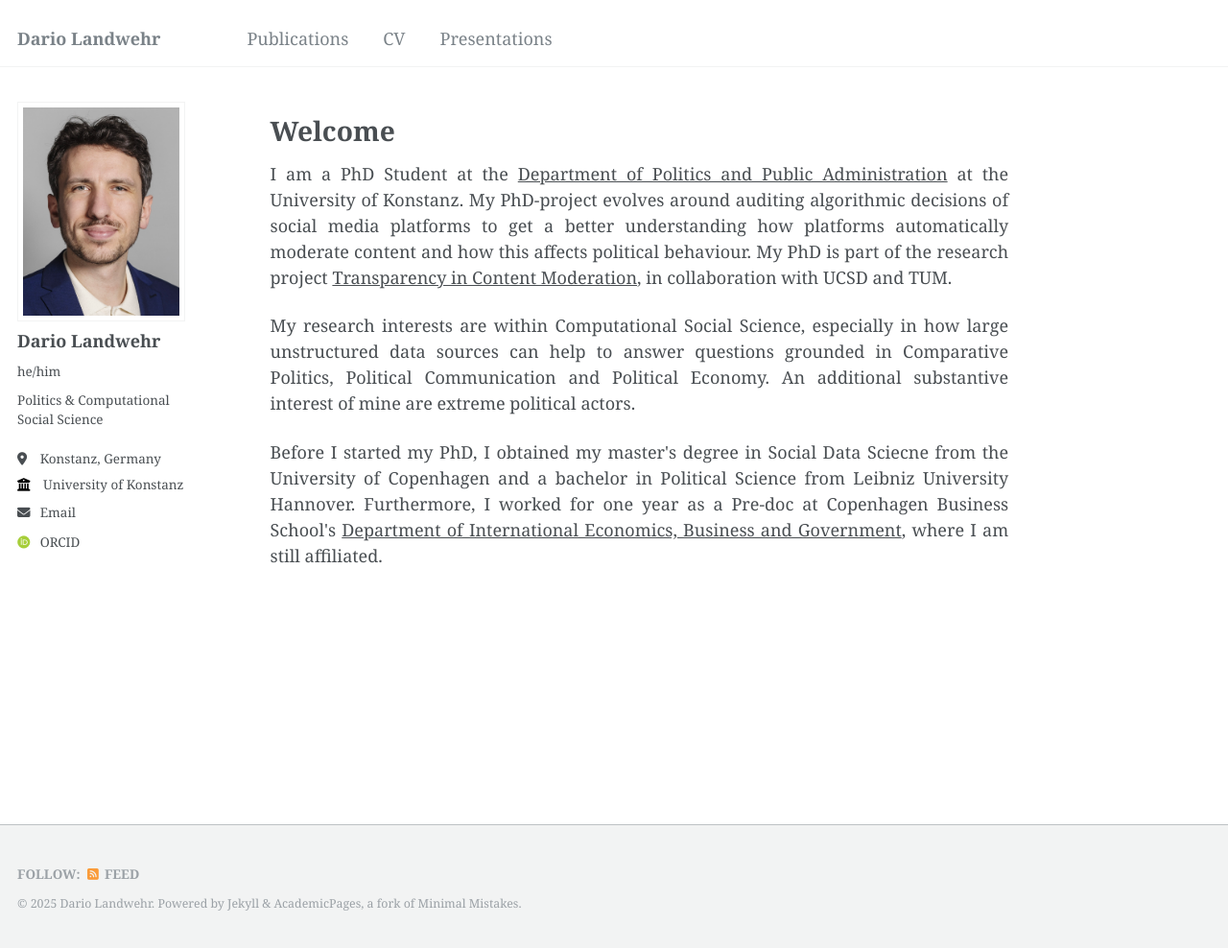
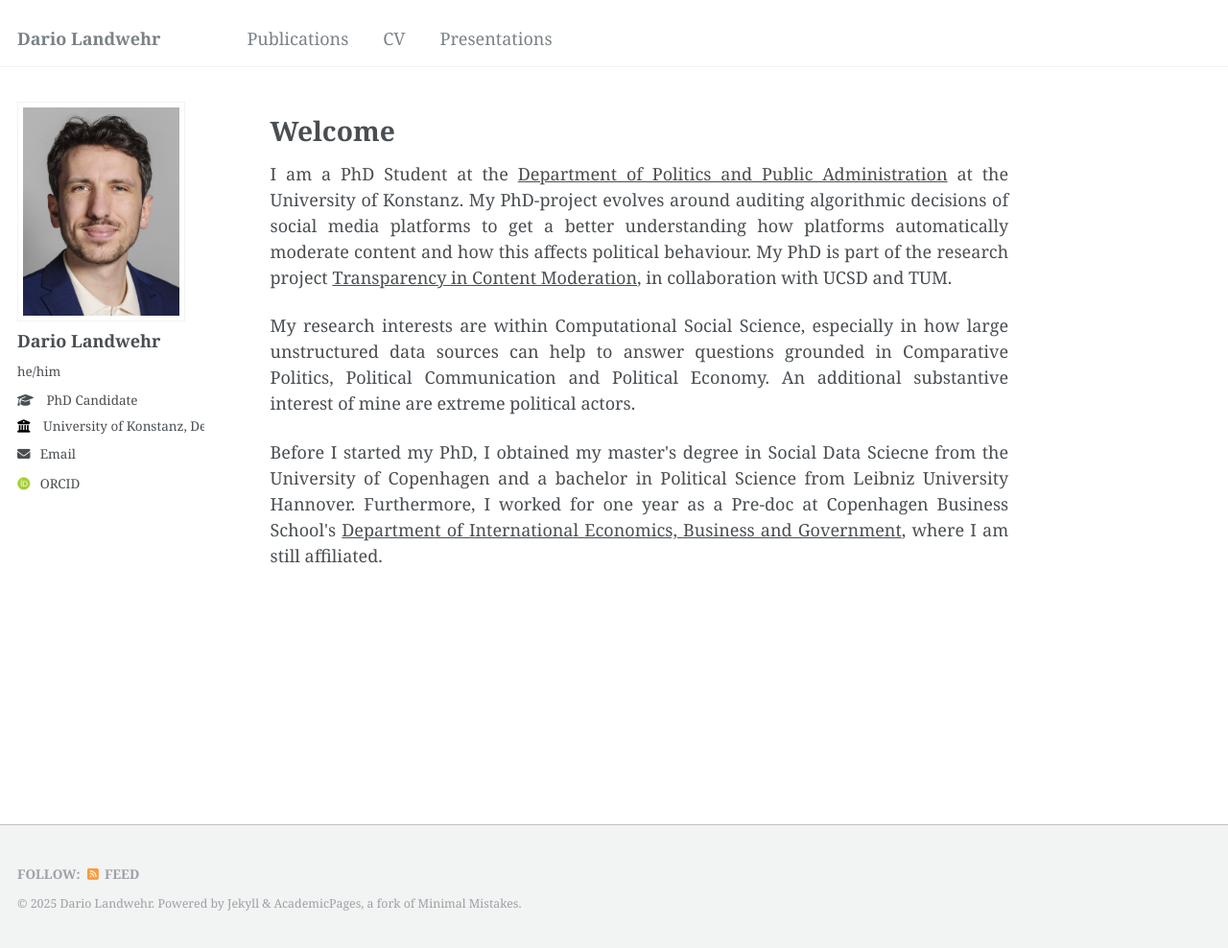
Before and after one commit to DarioLandwehr/DarioLandwehr.github.io, a Jekyll site: the page built from _pages/about.md, in a window 1280 px wide and 988 px high. Shown: the whole window at 96% size. Built offline with Jekyll 4.4.1, drawn with Linux system fonts in a browser that asks for light colours; some web fonts are replaced.

Commit message:
added position to profile

```diff
--- a/_config.yml
+++ b/_config.yml
@@ -24,9 +24,10 @@ author:
   avatar           : "profile_dario.jpg"
   name             : "Dario Landwehr"
   pronouns         : "he/him"
-  bio              : "Politics & Computational Social Science"
-  location         : "Konstanz, Germany"
-  employer         : "University of Konstanz"
+  bio              : #"Politics & Computational Social Science"
+  position         : "PhD Candidate"
+  location         : #"Konstanz, Germany"
+  employer         : "University of Konstanz, Department of Politics and Public Administration"
   uri              : # URL
   email            : "dario.landwehr[at]uni-konstanz.de"
 
--- a/_includes/author-profile.html
+++ b/_includes/author-profile.html
@@ -24,6 +24,9 @@
     <button class="btn btn--inverse">Follow</button>
     <ul class="author__urls social-icons">
       <!-- Font Awesome icons / Biographic information  -->
+      {% if author.position %}
+        <li class="author__desktop"><i class="fa-solid fa-graduation-cap icon-pad-right" aria-hidden="true"></i>{{ author.position }}</li>
+      {% endif %}
       {% if author.location %}
         <li class="author__desktop"><i class="fa-solid fa-location-dot icon-pad-right" aria-hidden="true"></i>{{ author.location }}</li>
       {% endif %}
```
